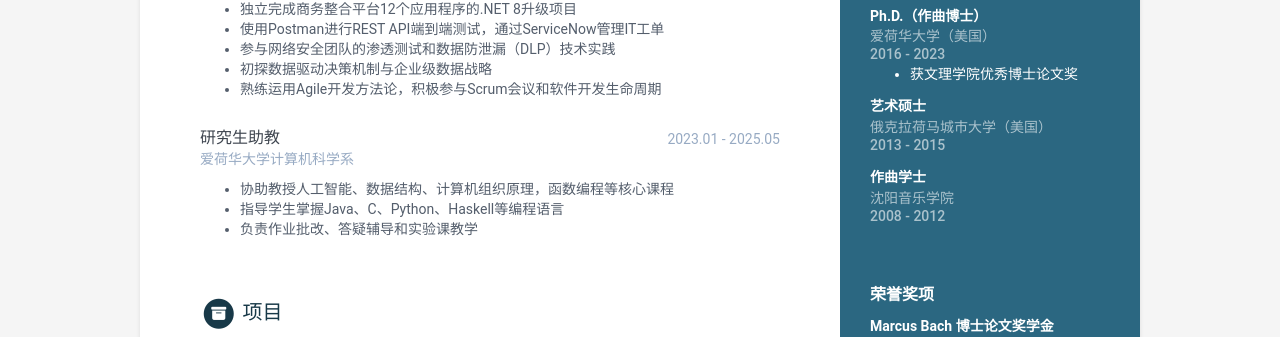
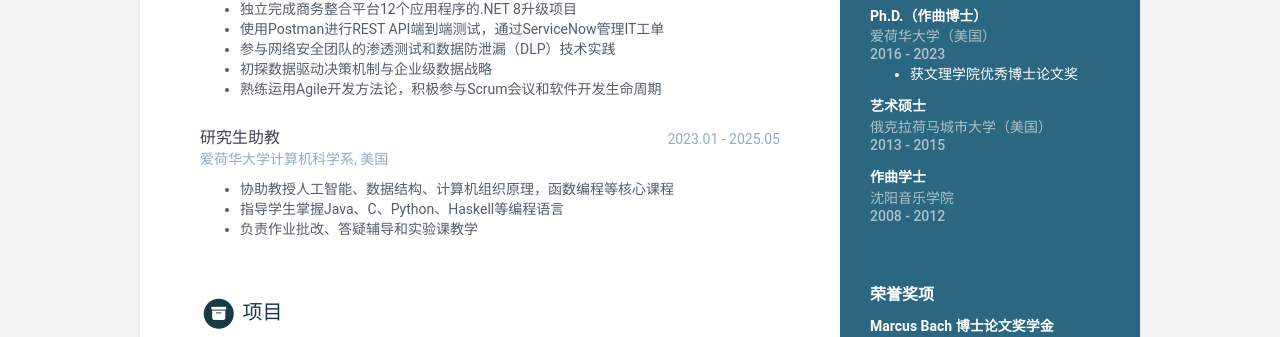
Before and after one commit to hongwei-cai/cv-zh, a Jekyll site: the page built from index.html, in a window 1280 px wide and 900 px high, scrolled down 555 px. Shown: the part 109-446 px from the top of the window. Built offline with Jekyll 4.4.1, drawn with Linux system fonts in a browser that asks for light colours.

Commit message:
Update CV

```diff
--- a/_data/data.yml
+++ b/_data/data.yml
@@ -140,7 +140,7 @@ experiences:
 
     - role: 研究生助教
       time: 2023.01 - 2025.05
-      company: 爱荷华大学计算机科学系
+      company: 爱荷华大学计算机科学系, 美国
       details: |
         - 协助教授人工智能、数据结构、计算机组织原理，函数编程等核心课程
         - 指导学生掌握Java、C、Python、Haskell等编程语言
```
